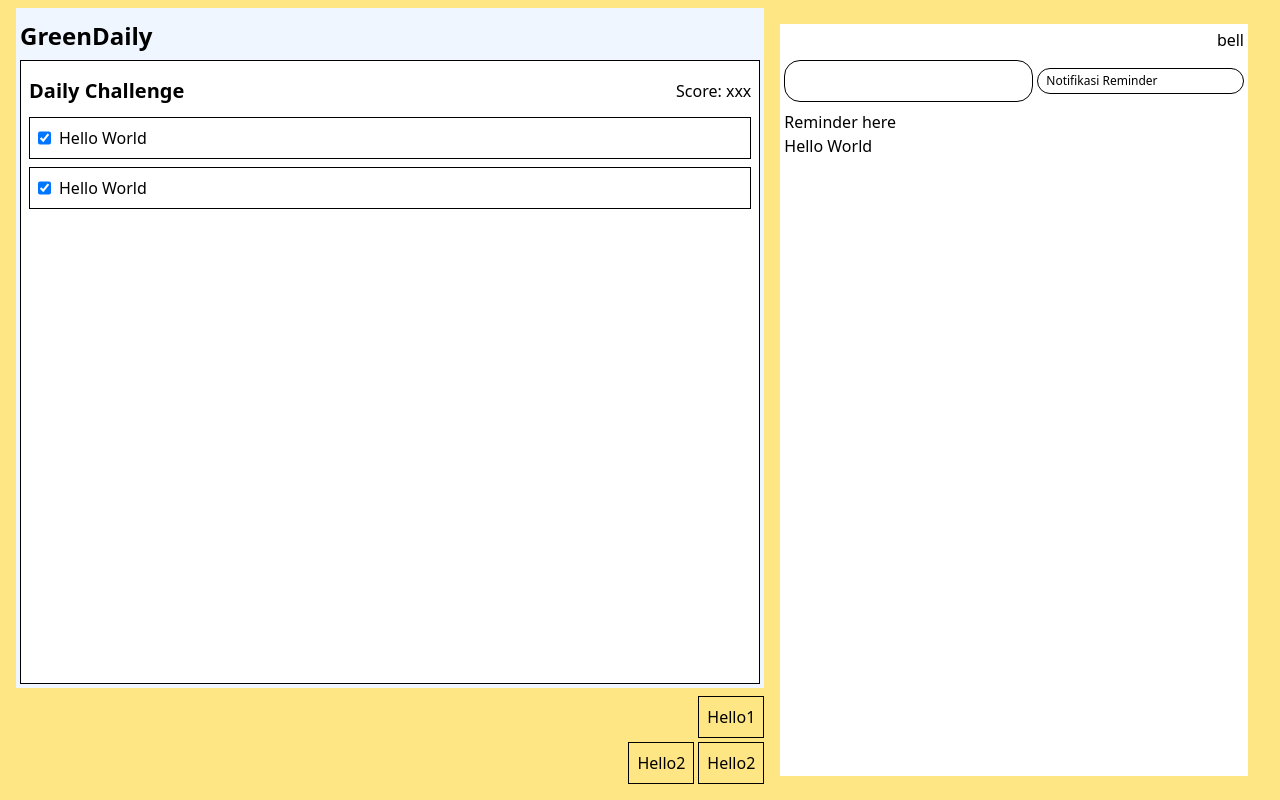
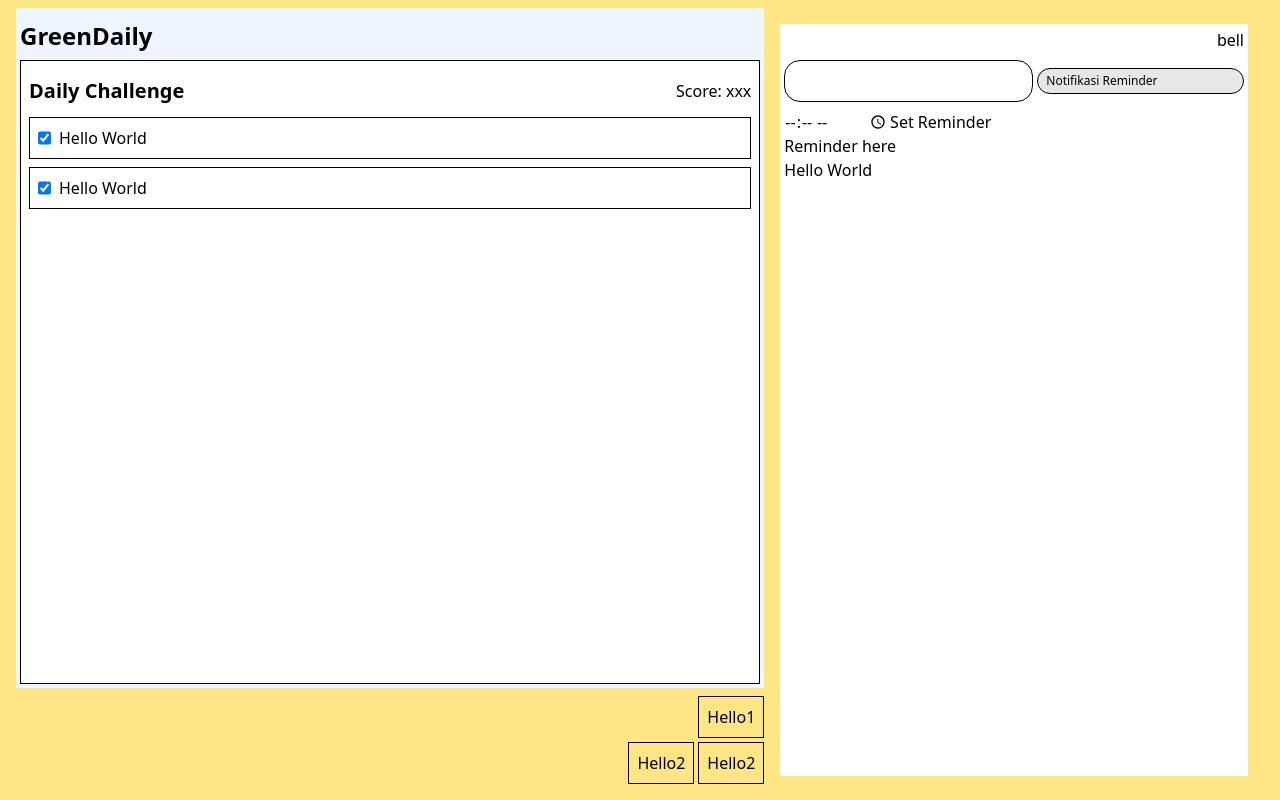
Before and after one commit to sihotang-yonathan1/GreenDaily, a React (Vite) app: page / in a window 1280 px wide. Built offline with nearby package versions, Linux system fonts and the light colour scheme.

Commit message:
set-reminder

```diff
--- a/dist-electron/main.js
+++ b/dist-electron/main.js
@@ -1,4 +1,4 @@
-import { app, BrowserWindow, Notification } from "electron";
+import { app, BrowserWindow, ipcMain, Notification } from "electron";
 import { createRequire } from "node:module";
 import { fileURLToPath } from "node:url";
 import path from "node:path";
@@ -37,6 +37,9 @@ app.on("activate", () => {
     createWindow();
   }
 });
+ipcMain.on("show-reminder-notification", (event, { title, body }) => {
+  new Notification({ title, body }).show();
+});
 function showNotification() {
   return new Notification({ title: "Pengumuman", body: "Ini pengumuman" }).show();
 }
--- a/electron/main.ts
+++ b/electron/main.ts
@@ -2,6 +2,7 @@ import { app, BrowserWindow, Notification } from 'electron'
 import { createRequire } from 'node:module'
 import { fileURLToPath } from 'node:url'
 import path from 'node:path'
+import { ipcMain } from 'electron'
 
 const require = createRequire(import.meta.url)
 const __dirname = path.dirname(fileURLToPath(import.meta.url))
@@ -65,6 +66,11 @@ app.on('activate', () => {
   }
 })
 
+// Handle IPC messages from reminder page
+ipcMain.on('show-reminder-notification', (event, { title, body }) => {
+  new Notification({ title, body }).show()
+})
+
 function showNotification(){
   return new Notification({title: "Pengumuman", body: "Ini pengumuman"}).show()
 }
--- a/src/app/reminder/index.tsx
+++ b/src/app/reminder/index.tsx
@@ -1,6 +1,9 @@
 import { PropsWithChildren } from "react"
+import { useState } from "react"
 
 function ReminderLayout({children}: PropsWithChildren){
+  const [activeTab, setActiveTab] = useState("notifikasi")
+
   return (
     <div className="flex flex-col bg-white w-full h-full px-1 py-1">
       {/* Header */}
@@ -18,13 +21,17 @@ function ReminderLayout({children}: PropsWithChildren){
           </div>
 
           {/* Tab Item */}
-          <div className="flex border px-2 rounded-3xl py-1 w-full text-xs">
+          <div
+            className={`flex border px-2 rounded-3xl py-1 w-full text-xs cursor-pointer ${activeTab === "notifikasi" ? "bg-gray-200" : ""}`}
+            onClick={() => setActiveTab("notifikasi")}
+          >
             Notifikasi Reminder
           </div>
         </div>
       </div>
 
-      {children}
+      {/* Only show children if Notifikasi Reminder tab is active */}
+      {activeTab === "notifikasi" && children}
 
       <div>
         <p>Hello World</p>
@@ -34,8 +41,37 @@ function ReminderLayout({children}: PropsWithChildren){
 }
 
 export function ReminderPage(){
+  const [reminderTime, setReminderTime] = useState("")
+
+  function handleSetReminder() {
+    // Untuk set reminder time
+    if (!reminderTime) return
+    const now = new Date()
+    const [hours, minutes] = reminderTime.split(":").map(Number)
+    const target = new Date(now)
+    target.setHours(hours, minutes, 0, 0)
+    let delay = target.getTime() - now.getTime()
+    if (delay < 0) delay += 24 * 60 * 60 * 1000 // ke hari berikutnya kalau sudah lewat
+
+    setTimeout(() => {
+      window.ipcRenderer?.send("show-reminder-notification", {
+        title: "Reminder",
+        body: "It's time for your reminder!",
+      })
+    }, delay)
+    alert("Reminder set!")
+  }
+
   return (
     <ReminderLayout>
+      <div>
+        <input
+          type="time"
+          value={reminderTime}
+          onChange={e => setReminderTime(e.target.value)}
+        />
+        <button onClick={handleSetReminder}>Set Reminder</button>
+      </div>
       <p>Reminder here</p>
     </ReminderLayout>
   )
```
